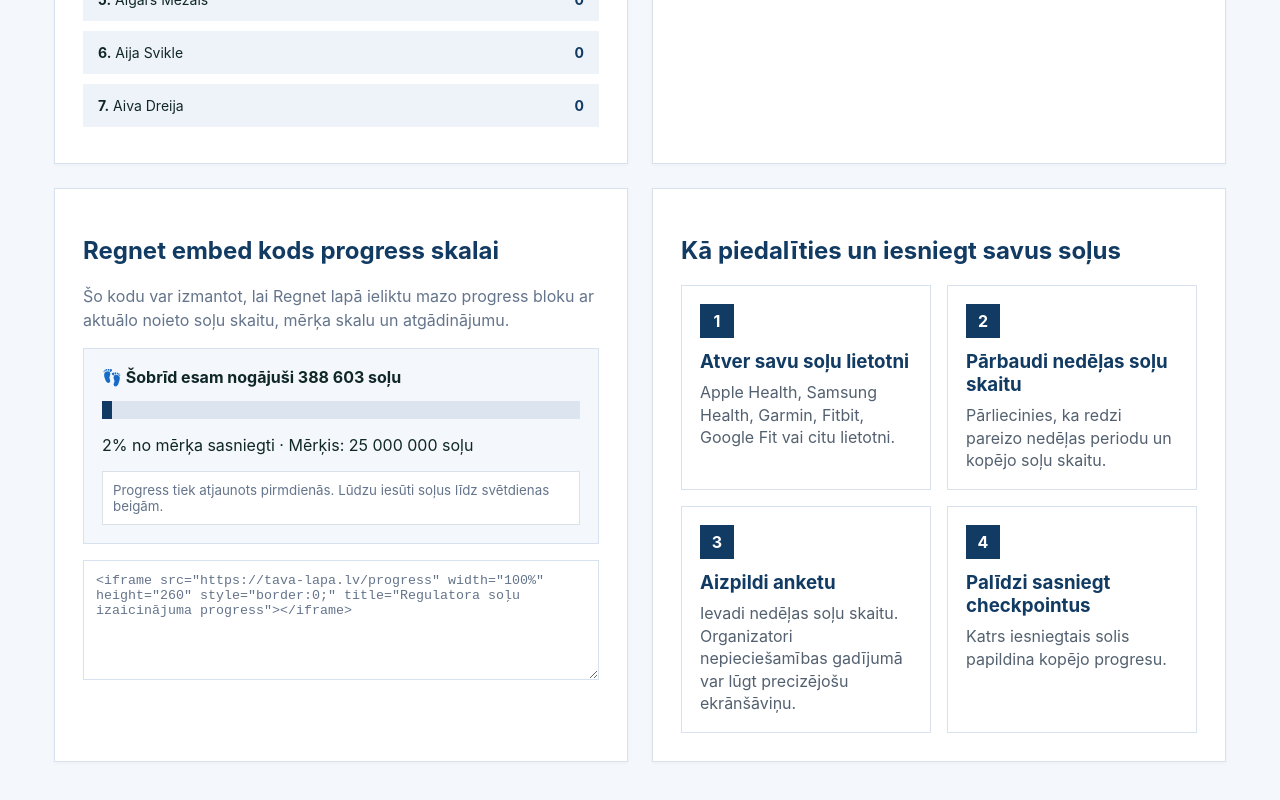
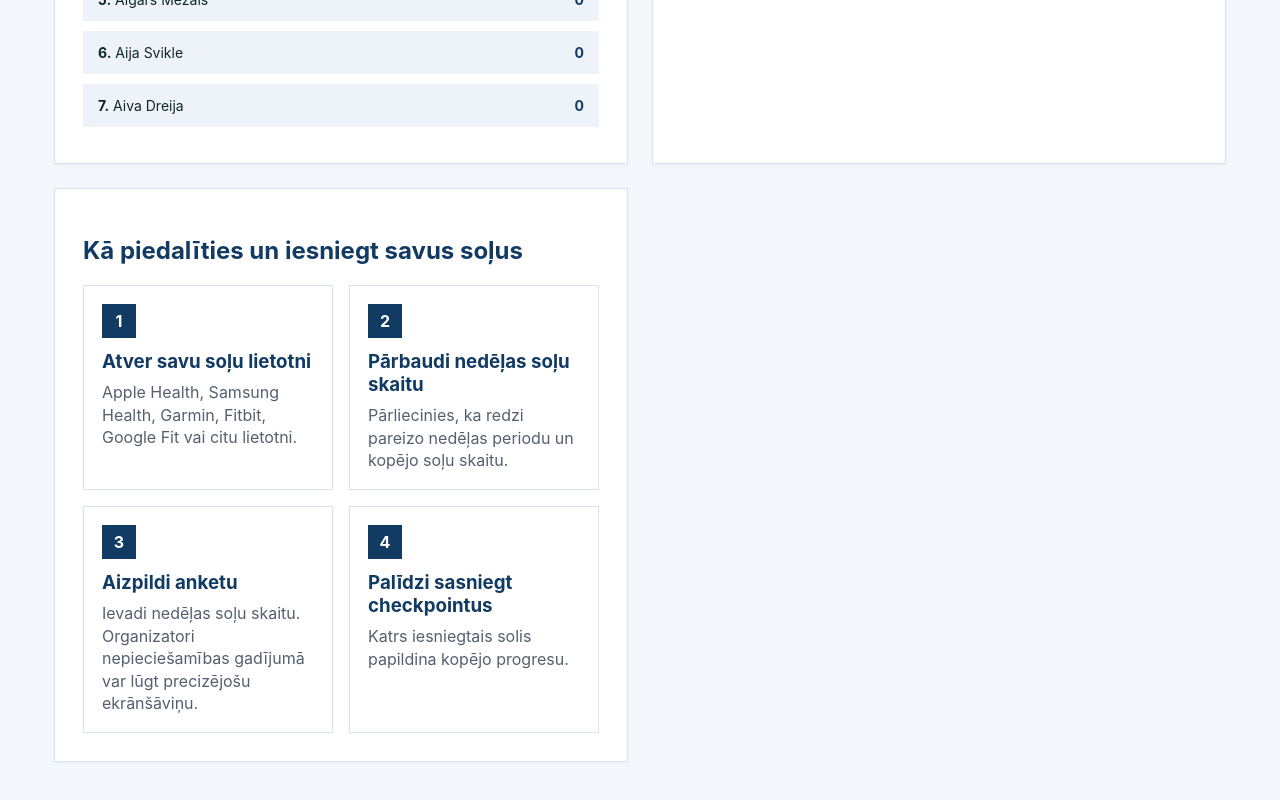
Before and after one commit to petersoneannaluize-creator/sprk-solu-izaicinajums, a React (Vite) app: page / in a window 1280 px wide. Shown: the part 2485-3285 px from the top of the page. Built offline with nearby package versions, Linux system fonts and the light colour scheme.

Commit message:
Update App.jsx

```diff
--- a/src/App.jsx
+++ b/src/App.jsx
@@ -260,8 +260,6 @@ export default function App(){
   const participantCount = walkers.filter((w) => w.steps > 0).length;
   const stepsUntilNext = Math.max(0, next.steps - currentSteps);
 
-  const embedCode = `<iframe src="https://tava-lapa.lv/progress" width="100%" height="260" style="border:0;" title="Regulatora soļu izaicinājuma progress"></iframe>`;
-
   return (
     <main>
       <div className="page">
@@ -402,21 +400,8 @@ export default function App(){
             )}
           </div>
         </section>
-
-        <section className="contentGrid lower">
-          <div className="card">
-            <h2>Regnet embed kods progress skalai</h2>
-            <p className="muted">Šo kodu var izmantot, lai Regnet lapā ieliktu mazo progress bloku ar aktuālo noieto soļu skaitu, mērķa skalu un atgādinājumu.</p>
-            <div className="embedPreview">
-              <b>👣 Šobrīd esam nogājuši {format(currentSteps)} soļu</b>
-              <div className="simpleBar"><div style={{width: `${progress}%`}} /></div>
-              <p>{progress}% no mērķa sasniegti · Mērķis: {format(GOAL)} soļu</p>
-              <small>Progress tiek atjaunots pirmdienās. Lūdzu iesūti soļus līdz svētdienas beigām.</small>
-            </div>
-            <textarea readOnly value={embedCode}></textarea>
-          </div>
-
-          <div className="card" id="ka-piedalities">
+<section className="contentGrid lower instructionsOnly">
+  <div className="card instructionCard" id="ka-piedalities">
     <h2>Kā piedalīties un iesniegt savus soļus</h2>
     <div className="stepsGrid">
       <Step n="1" title="Atver savu soļu lietotni" text="Apple Health, Samsung Health, Garmin, Fitbit, Google Fit vai citu lietotni."/>
```
Lines whose indentation alone changed are shown as unchanged.
